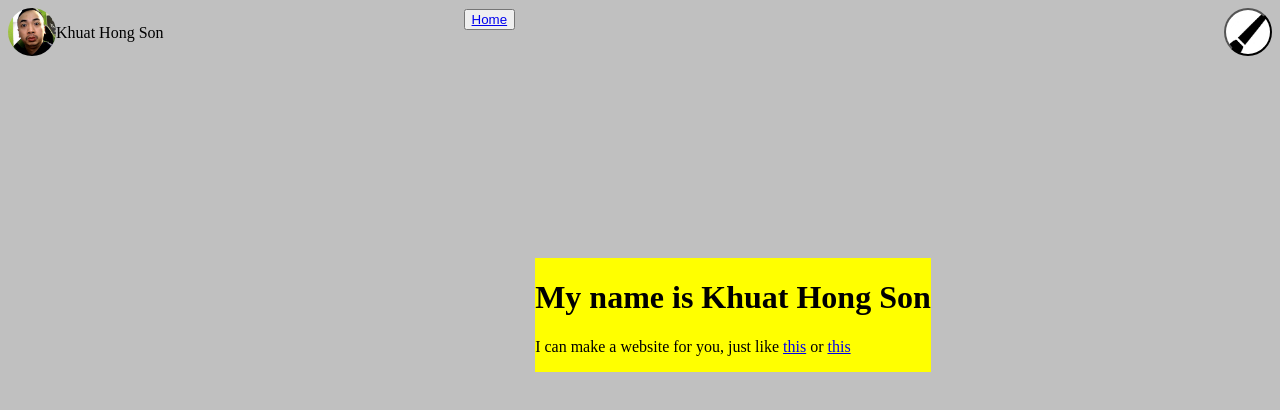
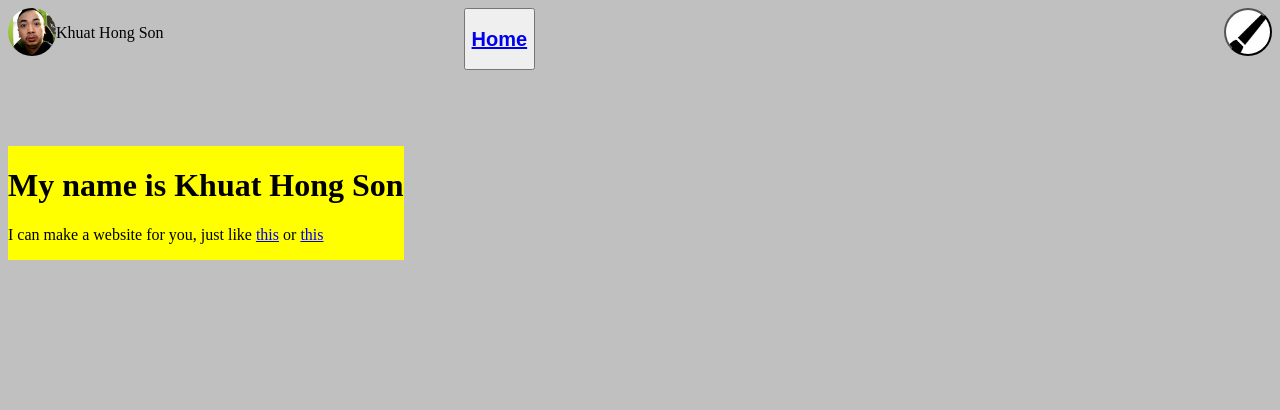
Before and after one commit to Seryclean/HomeworkWebsite, a website: page index.html in a window 1280 px wide. Drawn offline with nearby package versions, Linux system fonts and the light colour scheme; files that its build step writes are made by us from their sources.

Commit message:
change kind of

```diff
--- a/index.html
+++ b/index.html
@@ -2,7 +2,7 @@
 <html>
 <head>
     <title>
-        <p>HomeWorkWebsite1</p>
+        HomeWorkWebsite1
     </title>
 
     <link rel="stylesheet" href="styles.css">
@@ -23,13 +23,13 @@
     </div>
 
     <div class="site">
-        <button><a href ="index.html">Home</a></button>
+        <button><a href ="index.html"><h2>Home</h2></a></button>
     </div>
 
     <div class="intro">
 
         <h1>My name is Khuat Hong Son</h1>
-        <p>I can make a website for you, just like <a href="google.com">this</a> or <a href="youtube.com">this</a></p>
+        <p>I can make a website for you, just like <a href="http://www.google.com">this</a> or <a href="http://www.youtube.com">this</a></p>
 
     </div>
 
--- a/styles.scss
+++ b/styles.scss
@@ -49,7 +49,7 @@ body.newcolor{
 
     .intro{
         background-color: yellow;
-        position: relative;
+        position: absolute;
         float: left;
-        margin-top: 250px;
+        margin-top: 138px;
     }
```
